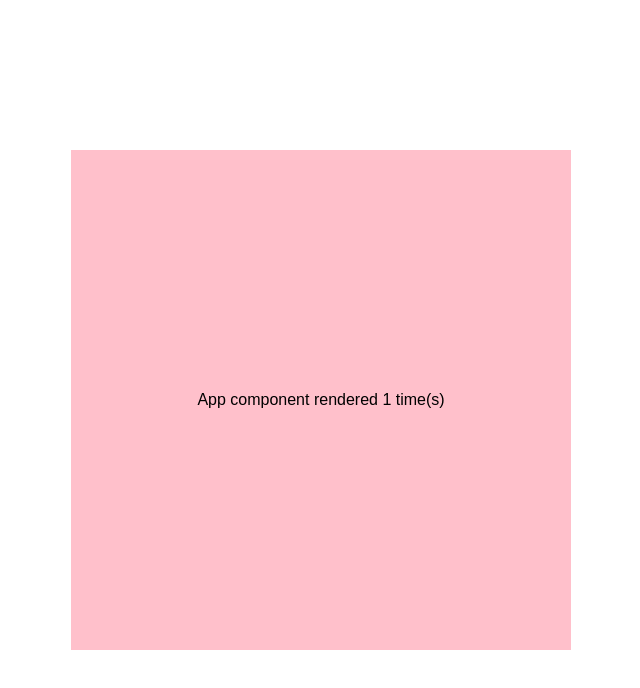
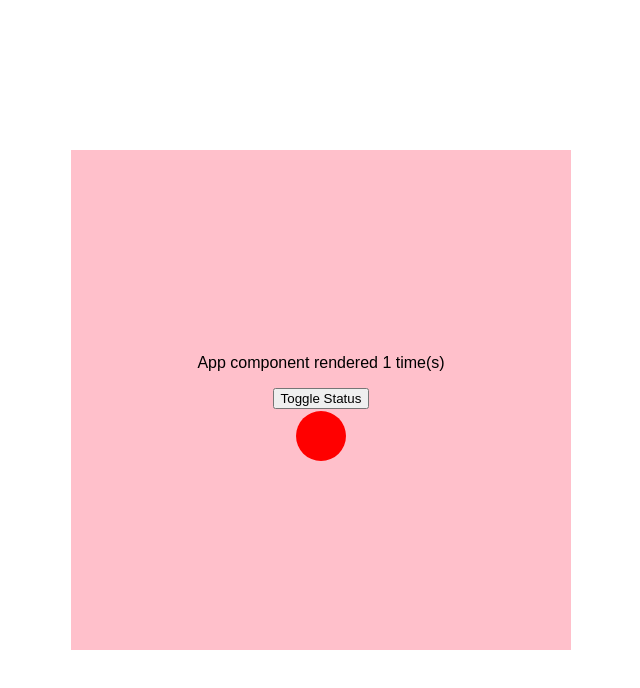
Before and after one commit to aritrakoley/ReactJS_useEffect_addEventListener, a React (Create React App) app: page / in a window 1280 px wide. Shown: the top 688 px of the page, without its empty margins (319-959 px from the left). Built offline with nearby package versions, Linux system fonts and the light colour scheme.

Commit message:
Add a toggleable state to part_one code

```diff
--- a/src/App.js
+++ b/src/App.js
@@ -1,13 +1,20 @@
+import { useState } from "react";
 import "./App.css";
 
 let renderCounter = 0;
 function App() {
-
-  window.addEventListener('click', () => console.log('click') );
+  const [isOnline, setIsOnline] = useState(false);
+  window.addEventListener("click", () => console.log("click"));
 
   renderCounter++;
   console.log(`App component rendered ${renderCounter} time(s)`);
-  return <div className="app">App component rendered {renderCounter} time(s)</div>;
+  return (
+    <div className="app">
+      <p>App component rendered {renderCounter} time(s)</p>
+      <button onClick={() => setIsOnline(!isOnline)}>Toggle Status</button>
+      <div className={`status ${isOnline ? "on" : "off"}`}></div>
+    </div>
+  );
 }
 
 export default App;
```
